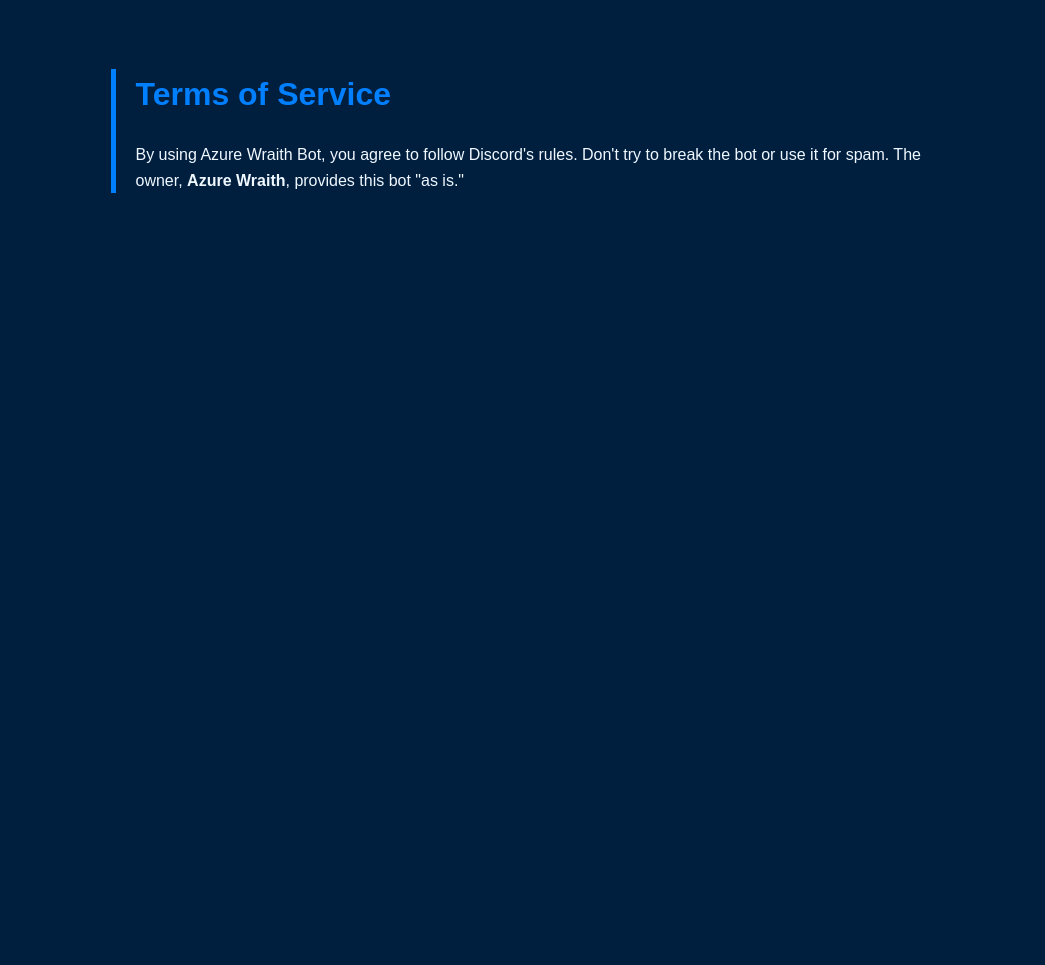
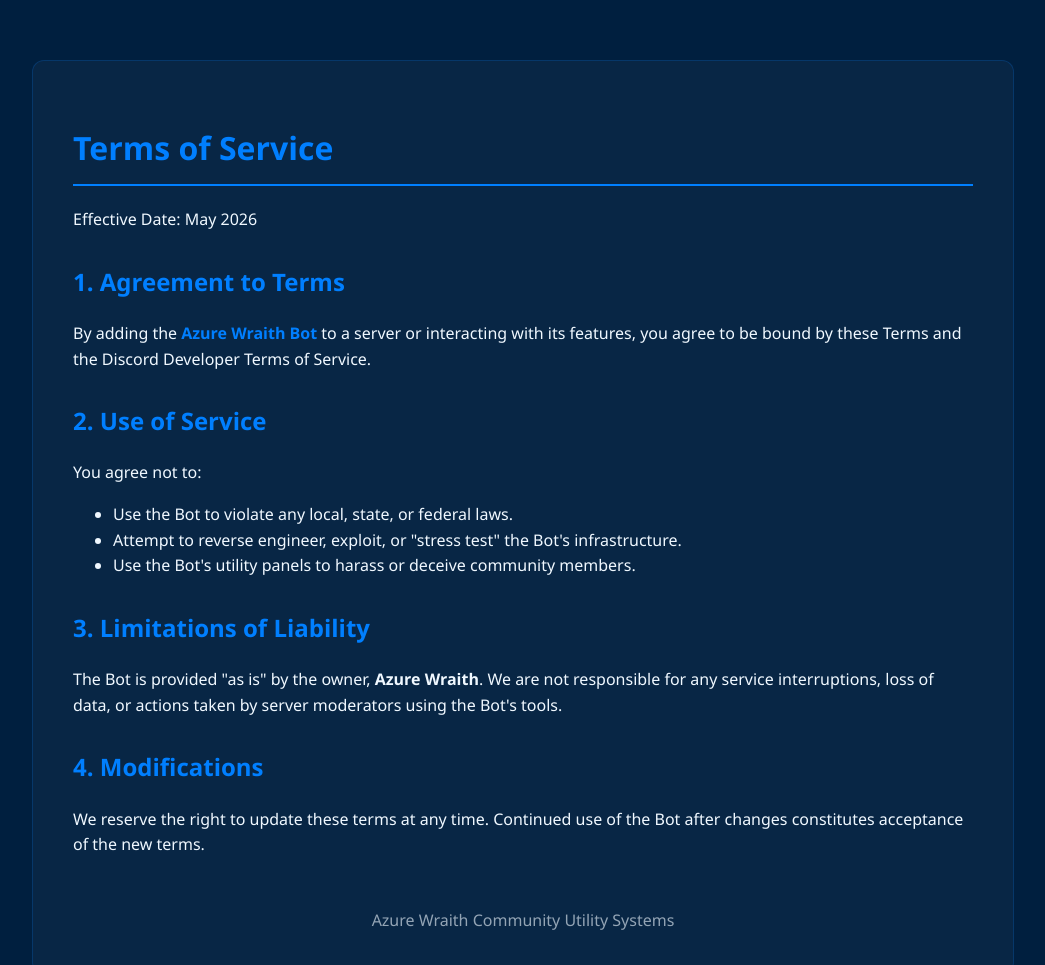
Before and after one commit to azurewraithofficial/AzureWraith-Bot, a plain HTML site: page tos.html in a window 1280 px wide. Shown: the top 965 px of the page, without its empty margins (117-1162 px from the left). Before the commit the page ends 800 px from the top, so only its background shows below. Drawn offline with Linux system fonts and the light colour scheme.

Commit message:
Update tos.html

```diff
--- a/tos.html
+++ b/tos.html
@@ -2,17 +2,41 @@
 <html lang="en">
 <head>
     <meta charset="UTF-8">
-    <title>Terms of Service - Azure Wraith</title>
+    <meta name="viewport" content="width=device-width, initial-scale=1.0">
+    <title>Terms of Service | Azure Wraith</title>
     <style>
-        body { background: #001F3F; color: #F0F8FF; font-family: sans-serif; padding: 40px; line-height: 1.6; }
-        .container { max-width: 800px; margin: auto; border-left: 5px solid #007FFF; padding-left: 20px; }
-        h1 { color: #007FFF; }
+        :root { --void: #001F3F; --azure: #F0F8FF; --wraith: #007FFF; }
+        body { background-color: var(--void); color: var(--azure); font-family: 'Segoe UI', Tahoma, Geneva, Verdana, sans-serif; line-height: 1.6; margin: 0; padding: 20px; }
+        .wrapper { max-width: 900px; margin: 40px auto; background: rgba(255, 255, 255, 0.03); padding: 40px; border-radius: 12px; border: 1px solid rgba(0, 127, 255, 0.2); }
+        h1 { color: var(--wraith); border-bottom: 2px solid var(--wraith); padding-bottom: 10px; }
+        h2 { color: var(--wraith); margin-top: 30px; }
+        .highlight { color: var(--wraith); font-weight: bold; }
     </style>
 </head>
 <body>
-    <div class="container">
+    <div class="wrapper">
         <h1>Terms of Service</h1>
-        <p>By using Azure Wraith Bot, you agree to follow Discord's rules. Don't try to break the bot or use it for spam. The owner, <strong>Azure Wraith</strong>, provides this bot "as is."</p>
+        <p>Effective Date: May 2026</p>
+
+        <h2>1. Agreement to Terms</h2>
+        <p>By adding the <span class="highlight">Azure Wraith Bot</span> to a server or interacting with its features, you agree to be bound by these Terms and the Discord Developer Terms of Service.</p>
+
+        <h2>2. Use of Service</h2>
+        <p>You agree not to:
+            <ul>
+                <li>Use the Bot to violate any local, state, or federal laws.</li>
+                <li>Attempt to reverse engineer, exploit, or "stress test" the Bot's infrastructure.</li>
+                <li>Use the Bot's utility panels to harass or deceive community members.</li>
+            </ul>
+        </p>
+
+        <h2>3. Limitations of Liability</h2>
+        <p>The Bot is provided "as is" by the owner, <strong>Azure Wraith</strong>. We are not responsible for any service interruptions, loss of data, or actions taken by server moderators using the Bot's tools.</p>
+
+        <h2>4. Modifications</h2>
+        <p>We reserve the right to update these terms at any time. Continued use of the Bot after changes constitutes acceptance of the new terms.</p>
+
+        <div style="text-align: center; margin-top: 50px; opacity: 0.6;">Azure Wraith Community Utility Systems</div>
     </div>
 </body>
 </html>
```
